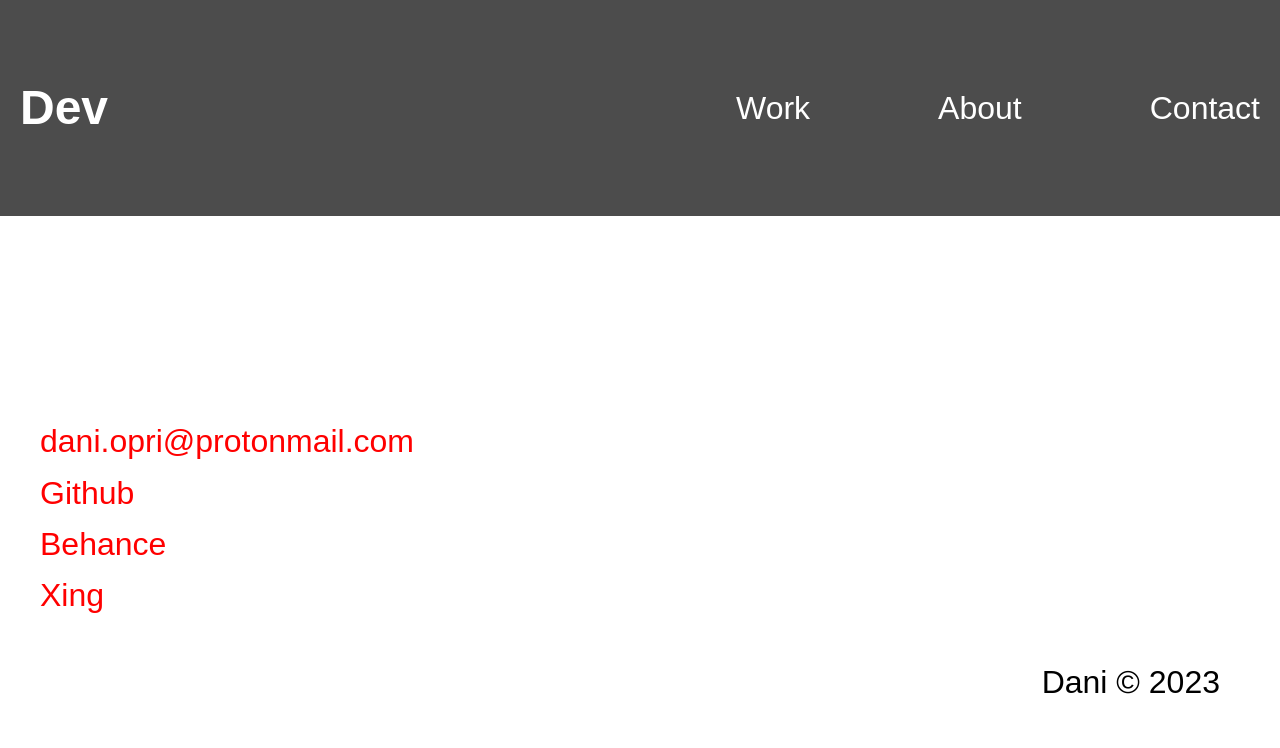
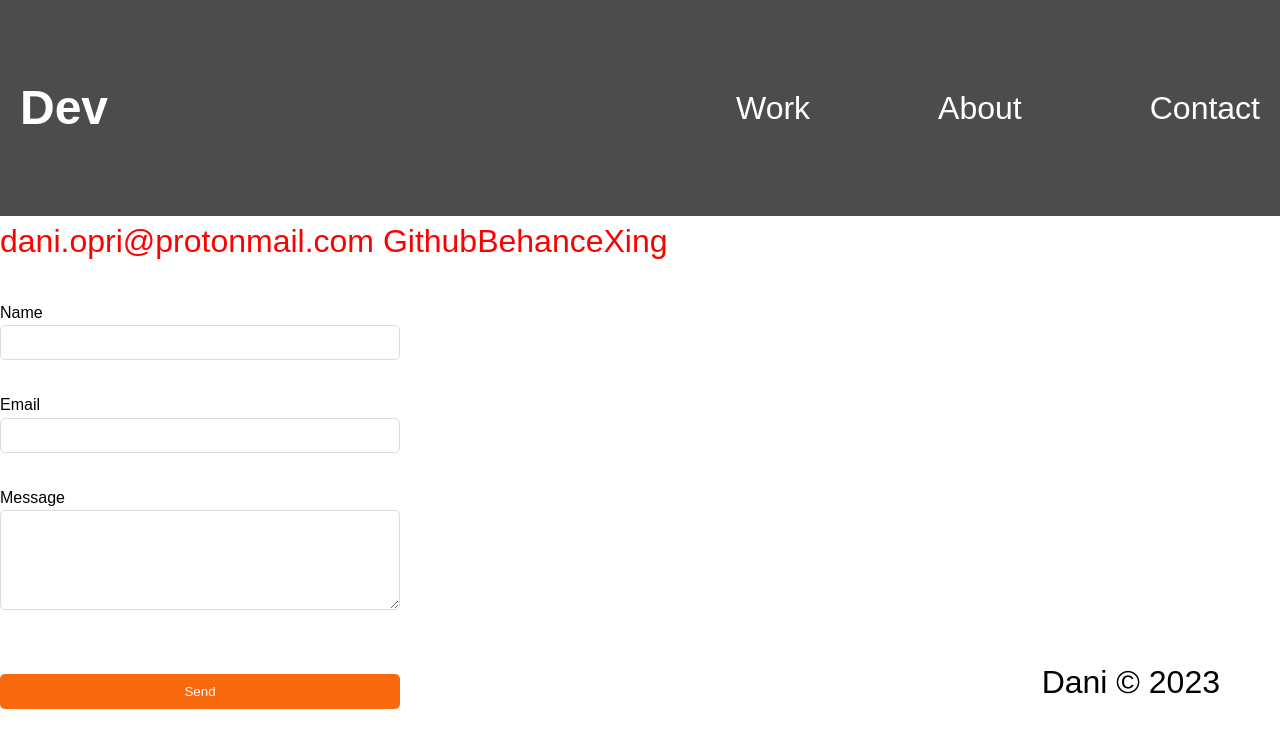
Before and after one commit to d-opri/d-opri.github.io, a Next.js app: page /contact in a window 1280 px wide. Shown: the top 748 px of the page. Built offline with nearby package versions, Linux system fonts and the light colour scheme; a web font is replaced by a local one.

Commit message:
add contact form

```diff
--- /dev/null
+++ b/components/ContactForm.js
@@ -0,0 +1,91 @@
+import { useRef } from "react";
+import emailjs from "@emailjs/browser";
+import styled from "styled-components";
+
+export default function ContactForm() {
+  const form = useRef();
+
+  const sendEmail = (e) => {
+    e.preventDefault();
+
+    emailjs
+      .sendForm(
+        process.env.NEXT_PUBLIC_SERVICE_ID,
+        process.env.NEXT_PUBLIC_TEMPLATE_ID,
+        form.current,
+        process.env.NEXT_PUBLIC_PUBLIC_KEY
+      )
+      .then(
+        (result) => {
+          console.log(result.text);
+          e.target.reset();
+        },
+        (error) => {
+          console.log(error.text);
+        }
+      );
+  };
+
+  return (
+    <StyledContactForm>
+      <form ref={form} onSubmit={sendEmail}>
+        <label>Name</label>
+        <input type="text" name="user_name" />
+        <label>Email</label>
+        <input type="email" name="user_email" />
+        <label>Message</label>
+        <textarea name="message" />
+        <input type="submit" value="Send" />
+      </form>
+    </StyledContactForm>
+  );
+}
+
+const StyledContactForm = styled.div`
+  width: 400px;
+  form {
+    display: flex;
+    align-items: flex-start;
+    flex-direction: column;
+    width: 100%;
+    font-size: 16px;
+    input {
+      width: 100%;
+      height: 35px;
+      padding: 7px;
+      outline: none;
+      border-radius: 5px;
+      border: 1px solid rgb(220, 220, 220);
+      &:focus {
+        border: 2px solid rgba(0, 206, 158, 1);
+      }
+    }
+    textarea {
+      max-width: 100%;
+      min-width: 100%;
+      width: 100%;
+      max-height: 100px;
+      min-height: 100px;
+      padding: 7px;
+      outline: none;
+      border-radius: 5px;
+      border: 1px solid rgb(220, 220, 220);
+      &:focus {
+        border: 2px solid rgba(0, 206, 158, 1);
+      }
+    }
+    label {
+      margin-top: 1rem;
+    }
+    input[type="submit"] {
+      margin-top: 2rem;
+      cursor: pointer;
+      background: rgb(249, 105, 14);
+      color: white;
+      border: none;
+      &:hover {
+        color: black;
+      }
+    }
+  }
+`;
--- a/next.config.js
+++ b/next.config.js
@@ -1,6 +1,10 @@
 /** @type {import('next').NextConfig} */
 const nextConfig = {
   reactStrictMode: true,
-}
+  experimental: {
+    reactRefresh: true,
+    hotReload: false,
+  },
+};
 
-module.exports = nextConfig
+module.exports = nextConfig;
--- a/package.json
+++ b/package.json
@@ -9,6 +9,7 @@
     "lint": "next lint"
   },
   "dependencies": {
+    "@emailjs/browser": "^3.11.0",
     "eslint": "8.39.0",
     "eslint-config-next": "13.3.1",
     "next": "13.3.1",
--- a/src/pages/contact.js
+++ b/src/pages/contact.js
@@ -1,26 +1,20 @@
 import Link from "next/link";
 import styled from "styled-components";
+import ContactForm from "../../components/ContactForm";
 
-const StyledSection = styled.section`
-  padding: 100px 20px;
-  display: flex;
-  align-content: flex-start;
-  align-items: flex-start;
-  flex-direction: column;
-  padding: 6.25rem 1.25rem;
-`;
 const StyledLink = styled(Link)`
   color: red;
 `;
 
 const Contact = () => {
   return (
-    <StyledSection>
+    <>
       <StyledLink href="/">dani.opri@protonmail.com </StyledLink>
       <StyledLink href="/">Github</StyledLink>
       <StyledLink href="/">Behance</StyledLink>
       <StyledLink href="/">Xing</StyledLink>
-    </StyledSection>
+      <ContactForm />
+    </>
   );
 };
 
```
Also changed, not shown: 2 other files (tests, documents, lock files or other folders).
